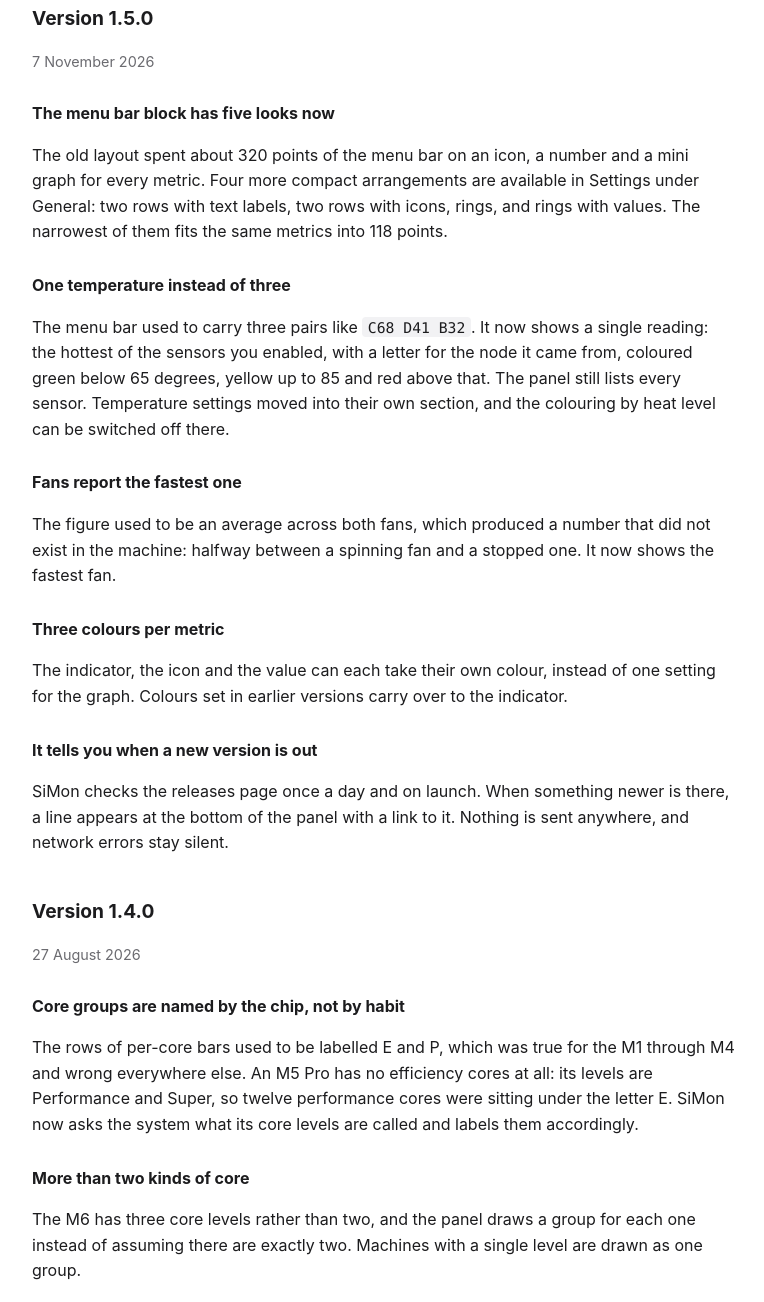
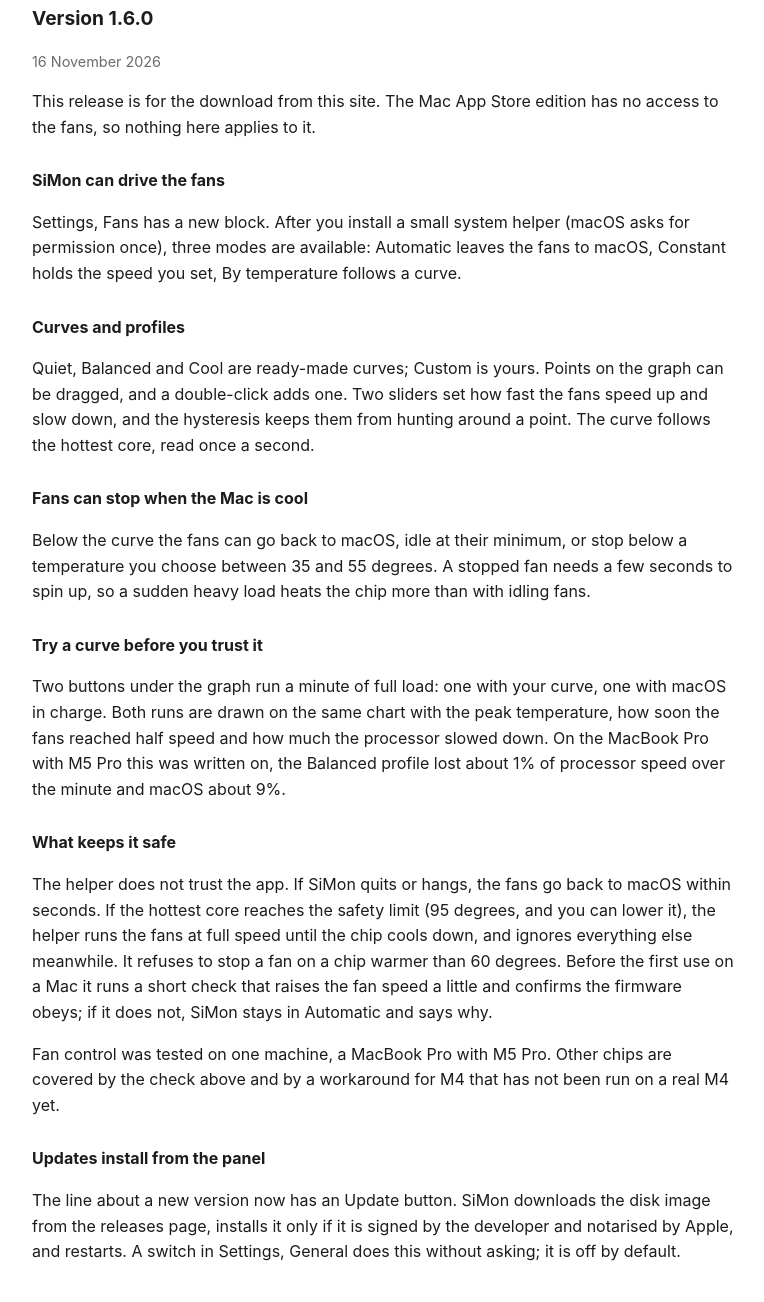
Before and after one commit to Wolk88/simon-site, a plain HTML site: page changelog.html in a window 1280 px wide. Shown: the part 326-1628 px from the top of the page, without its empty margins (256-1020 px from the left). Drawn offline with Linux system fonts and the light colour scheme.

Commit message:
Страница изменений: версия 1.6.0

```diff
--- a/changelog.html
+++ b/changelog.html
@@ -42,6 +42,52 @@
 The version you are running is shown at the bottom of Settings, under General.</p>
 <p>Older entries describe every feature SiMon has had. Which of them your copy includes
 depends on where it came from; Settings always shows what is actually available.</p>
+
+<h2>Version 1.6.0</h2>
+<p class="date">16 November 2026</p>
+<p>This release is for the download from this site. The Mac App Store edition has no
+access to the fans, so nothing here applies to it.</p>
+
+<h3>SiMon can drive the fans</h3>
+<p>Settings, Fans has a new block. After you install a small system helper (macOS asks
+for permission once), three modes are available: Automatic leaves the fans to macOS,
+Constant holds the speed you set, By temperature follows a curve.</p>
+
+<h3>Curves and profiles</h3>
+<p>Quiet, Balanced and Cool are ready-made curves; Custom is yours. Points on the graph
+can be dragged, and a double-click adds one. Two sliders set how fast the fans speed up
+and slow down, and the hysteresis keeps them from hunting around a point. The curve
+follows the hottest core, read once a second.</p>
+
+<h3>Fans can stop when the Mac is cool</h3>
+<p>Below the curve the fans can go back to macOS, idle at their minimum, or stop below a
+temperature you choose between 35 and 55 degrees. A stopped fan needs a few seconds to
+spin up, so a sudden heavy load heats the chip more than with idling fans.</p>
+
+<h3>Try a curve before you trust it</h3>
+<p>Two buttons under the graph run a minute of full load: one with your curve, one with
+macOS in charge. Both runs are drawn on the same chart with the peak temperature, how
+soon the fans reached half speed and how much the processor slowed down. On the
+MacBook Pro with M5 Pro this was written on, the Balanced profile lost about 1% of
+processor speed over the minute and macOS about 9%.</p>
+
+<h3>What keeps it safe</h3>
+<p>The helper does not trust the app. If SiMon quits or hangs, the fans go back to
+macOS within seconds. If the hottest core reaches the safety limit (95 degrees, and you
+can lower it), the helper runs the fans at full speed until the chip cools down, and
+ignores everything else meanwhile. It refuses to stop a fan on a chip warmer than 60
+degrees. Before the first use on a Mac it runs a short check that raises the fan speed
+a little and confirms the firmware obeys; if it does not, SiMon stays in Automatic and
+says why.</p>
+<p>Fan control was tested on one machine, a MacBook Pro with M5 Pro. Other chips are
+covered by the check above and by a workaround for M4 that has not been run on a real
+M4 yet.</p>
+
+<h3>Updates install from the panel</h3>
+<p>The line about a new version now has an Update button. SiMon downloads the disk
+image from the releases page, installs it only if it is signed by the developer and
+notarised by Apple, and restarts. A switch in Settings, General does this without
+asking; it is off by default.</p>
 
 <h2>Version 1.5.0</h2>
 <p class="date">7 November 2026</p>
```
Also changed, not shown: index.html (+6 -5 lines), privacy.html (+8 -3 lines).
